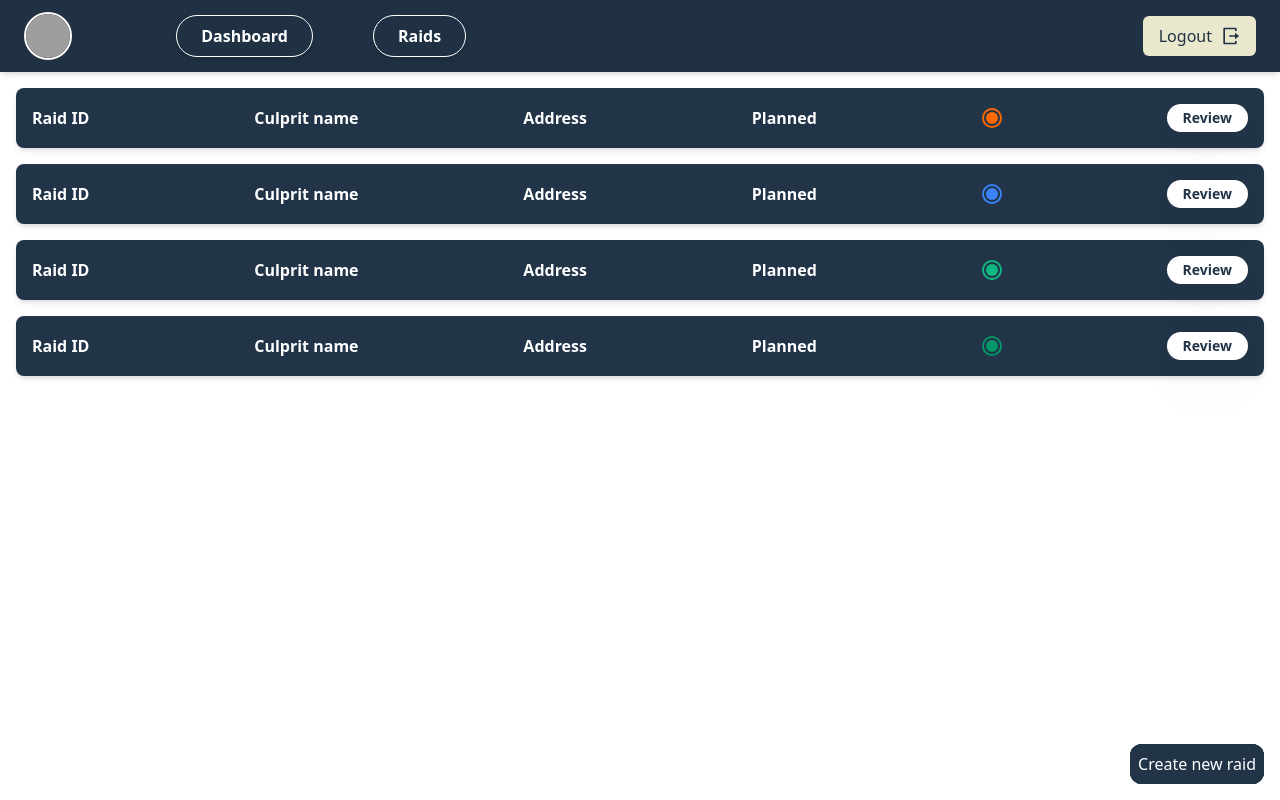
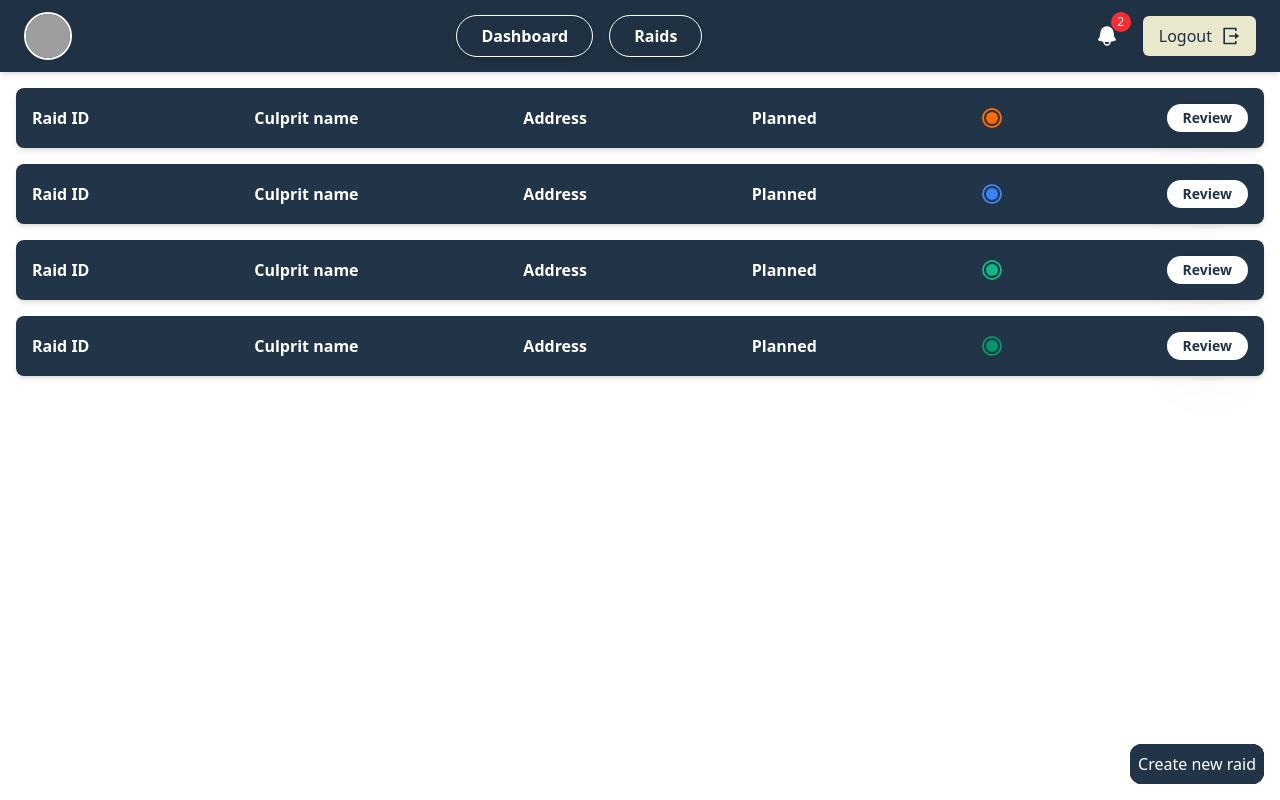
Before and after one commit to Amit4218/Digital-Raid-System-PS1-, a React (Vite) app in the folder Admin/: page /admin/raids in a window 1280 px wide. Built offline with nearby package versions, Linux system fonts and the light colour scheme; grey boxes are pictures that could not be loaded.

Commit message:
added new planned raid creation route notification component and some minor routes

```diff
--- a/Admin/src/component/Navbar.jsx
+++ b/Admin/src/component/Navbar.jsx
@@ -1,7 +1,20 @@
 import React from "react";
-// import { FaSignOutAlt } from "react-icons/fa";
+import { Link } from "react-router-dom";
+import { toast } from "react-toastify";
+import { useNavigate } from "react-router-dom";
+import Notification from "./Notification";
 
 const Navbar = () => {
+  const navigate = useNavigate();
+
+  const handleLogout = () => {
+    // Fixed casing to follow React conventions
+    localStorage.removeItem("token");
+    localStorage.removeItem("userId");
+    toast.success("Logged out successfully");
+    navigate("/");
+  };
+
   return (
     <nav className="flex items-center justify-between px-6 py-3 bg-[#1f3143] shadow-md sticky top-0 z-50">
       {/* Left - Profile Image */}
@@ -14,18 +27,32 @@ const Navbar = () => {
       </div>
 
       {/* Center - Navigation Buttons */}
-      <div className="flex w-[70%] gap-15">
-        <button className="px-6 py- text-white font-semibold rounded-full border border-white hover:bg-white hover:text-[#1f3143] shadow-md">
-          Dashboard
-        </button>
-        <button className="px-6 py-2 text-white font-semibold rounded-full border border-white hover:bg-white hover:text-[#1f3143] shadow-md">
-          Raids
-        </button>
+      <div className="flex gap-4">
+        {" "}
+        {/* Removed fixed width and corrected gap class */}
+        <Link to="/dashboard">
+          {" "}
+          {/* Added proper Link wrapper */}
+          <button className="px-6 py-2 text-white font-semibold rounded-full border border-white hover:bg-white hover:text-[#1f3143] shadow-md">
+            Dashboard
+          </button>
+        </Link>
+        <Link to="/admin/raids">
+          <button className="px-6 py-2 text-white font-semibold rounded-full border border-white hover:bg-white hover:text-[#1f3143] shadow-md">
+            Raids
+          </button>
+        </Link>
       </div>
 
-      {/* Right - Logout */}
-      <div>
-        <button className="flex items-center gap-2 px-4 py-2 bg-[#eae8cc] text-[#1f3143] rounded-md font-medium hover:bg-[#e2e0bb] transition">
+      {/* Right - Notifications and Logout */}
+      <div className="flex items-center gap-4">
+        <Notification />
+
+        {/* Logout Button */}
+        <button
+          onClick={handleLogout}
+          className="flex items-center gap-2 px-4 py-2 hover:cursor-pointer bg-[#eae8cc] text-[#1f3143] rounded-md font-medium hover:bg-[#e2e0bb] transition"
+        >
           Logout
           <svg
             xmlns="http://www.w3.org/2000/svg"
--- /dev/null
+++ b/Admin/src/component/Notification.jsx
@@ -0,0 +1,106 @@
+import React, { useState } from "react";
+
+const Notification = () => {
+  const [showNotifications, setShowNotifications] = useState(false);
+  const [notifications] = useState([
+    {
+      id: 1,
+      message: "New raid scheduled for tomorrow",
+      time: "2 hours ago",
+      read: false,
+    },
+    {
+      id: 2,
+      message: "3 pending raids need approval",
+      time: "1 day ago",
+      read: false,
+    },
+    {
+      id: 3,
+      message: "System maintenance scheduled",
+      time: "2 days ago",
+      read: true,
+    },
+  ]);
+  const [unreadCount, setUnreadCount] = useState(
+    notifications.filter((n) => !n.read).length
+  );
+
+  const markAllAsRead = () => {
+    notifications.forEach((n) => (n.read = true));
+    setUnreadCount(0);
+  };
+
+  return (
+    <div className="relative">
+      <button
+        onClick={() => setShowNotifications(!showNotifications)}
+        className="p-2 text-white hover:bg-white/10 rounded-full relative"
+      >
+        <svg
+          xmlns="http://www.w3.org/2000/svg"
+          viewBox="0 0 24 24"
+          fill="currentColor"
+          className="w-6 h-6"
+        >
+          <path
+            fillRule="evenodd"
+            d="M5.25 9a6.75 6.75 0 0113.5 0v.75c0 2.123.8 4.057 2.118 5.52a.75.75 0 01-.297 1.206c-1.544.57-3.16.99-4.831 1.243a3.75 3.75 0 11-7.48 0 24.585 24.585 0 01-4.831-1.244.75.75 0 01-.298-1.205A8.217 8.217 0 005.25 9.75V9zm4.502 8.9a2.25 2.25 0 104.496 0 25.057 25.057 0 01-4.496 0z"
+            clipRule="evenodd"
+          />
+        </svg>
+        {unreadCount > 0 && (
+          <span className="absolute -top-1 -right-1 bg-red-500 text-white text-xs rounded-full h-5 w-5 flex items-center justify-center">
+            {unreadCount}
+          </span>
+        )}
+      </button>
+
+      {/* Notification Dropdown */}
+      {showNotifications && (
+        <div className="absolute right-0 mt-2 w-72 bg-white rounded-md shadow-lg overflow-hidden z-50">
+          <div className="py-1">
+            <div className="px-4 py-2 border-b border-gray-200 bg-gray-50">
+              <p className="text-sm font-medium text-gray-700">Notifications</p>
+            </div>
+            {notifications.length > 0 ? (
+              notifications.map((notification) => (
+                <div
+                  key={notification.id}
+                  className={`px-4 py-3 hover:bg-gray-50 cursor-pointer border-b border-gray-100 ${
+                    !notification.read ? "bg-blue-50" : ""
+                  }`}
+                >
+                  <p
+                    className={`text-sm ${
+                      !notification.read ? "font-semibold" : "text-gray-800"
+                    }`}
+                  >
+                    {notification.message}
+                  </p>
+                  <p className="text-xs text-gray-500 mt-1">
+                    {notification.time}
+                  </p>
+                </div>
+              ))
+            ) : (
+              <div className="px-4 py-3 text-center text-sm text-gray-500">
+                No new notifications
+              </div>
+            )}
+            <div className="px-4 py-2 border-t border-gray-200 bg-gray-50 text-center">
+              <button
+                onClick={markAllAsRead}
+                className="text-xs text-blue-600 hover:text-blue-800"
+              >
+                Mark all as read
+              </button>
+            </div>
+          </div>
+        </div>
+      )}
+    </div>
+  );
+};
+
+export default Notification;
--- a/Admin/src/pages/Login.jsx
+++ b/Admin/src/pages/Login.jsx
@@ -25,7 +25,7 @@ function Login() {
       if (r.status === 200) {
         localStorage.setItem("token", r.data.token);
         localStorage.setItem("userId", r.data.user._id);
-        navigate("/adminLanding");
+        navigate("/admin");
         toast.success("Logged in successfully");
       } else {
         toast.error(r.data.message);
```
Also changed, not shown: 1 other file (tests, documents, lock files or other folders).
